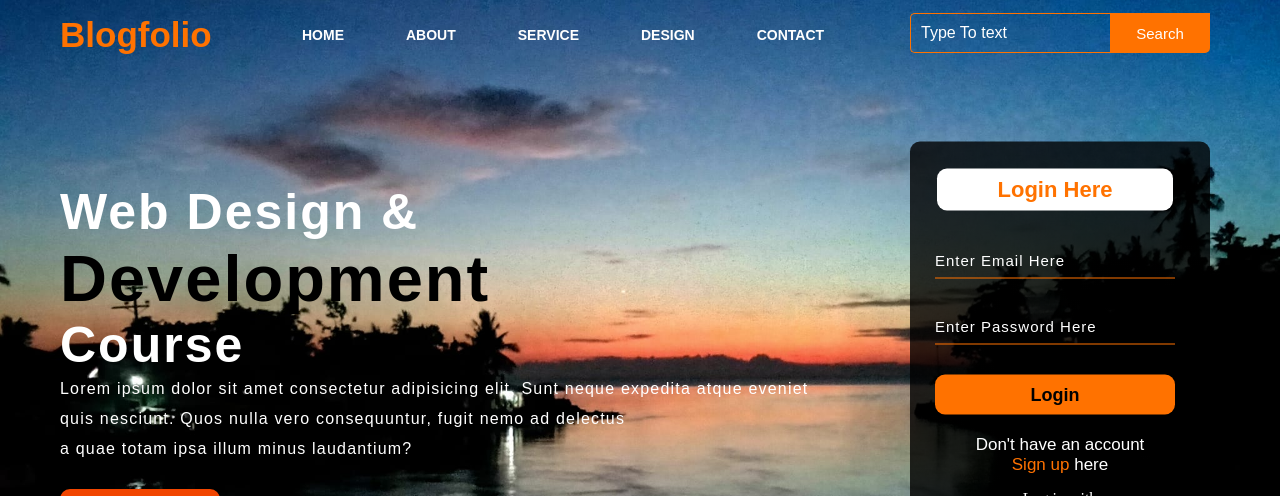
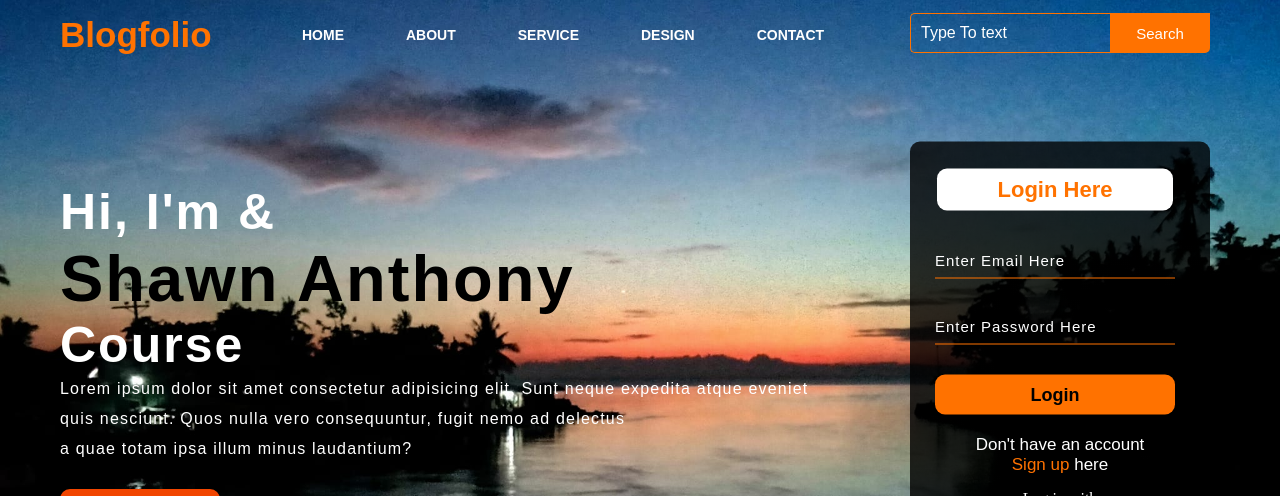
Before and after one commit to Anthony5903/Anthony, a plain HTML site: page Shawn Temporary/index.html in a window 1280 px wide. Shown: the top 496 px of the page. Drawn offline with nearby package versions, Linux system fonts and the light colour scheme.

Commit message:
Update index.html

```diff
--- a/Shawn Temporary/index.html
+++ b/Shawn Temporary/index.html
@@ -29,7 +29,7 @@
 
         </div>
         <div class="content">
-            <h1>Web Design & <br><span>Development</span> <br>Course</h1>
+            <h1>Hi, I'm & <br><span>Shawn Anthony</span> <br>Course</h1>
             <p class="par">Lorem ipsum dolor sit amet consectetur adipisicing elit. Sunt neque
                  expedita atque eveniet <br> quis nesciunt. Quos nulla vero consequuntur, fugit nemo ad delectus
                 <br> a quae totam ipsa illum minus laudantium?</p>
```
